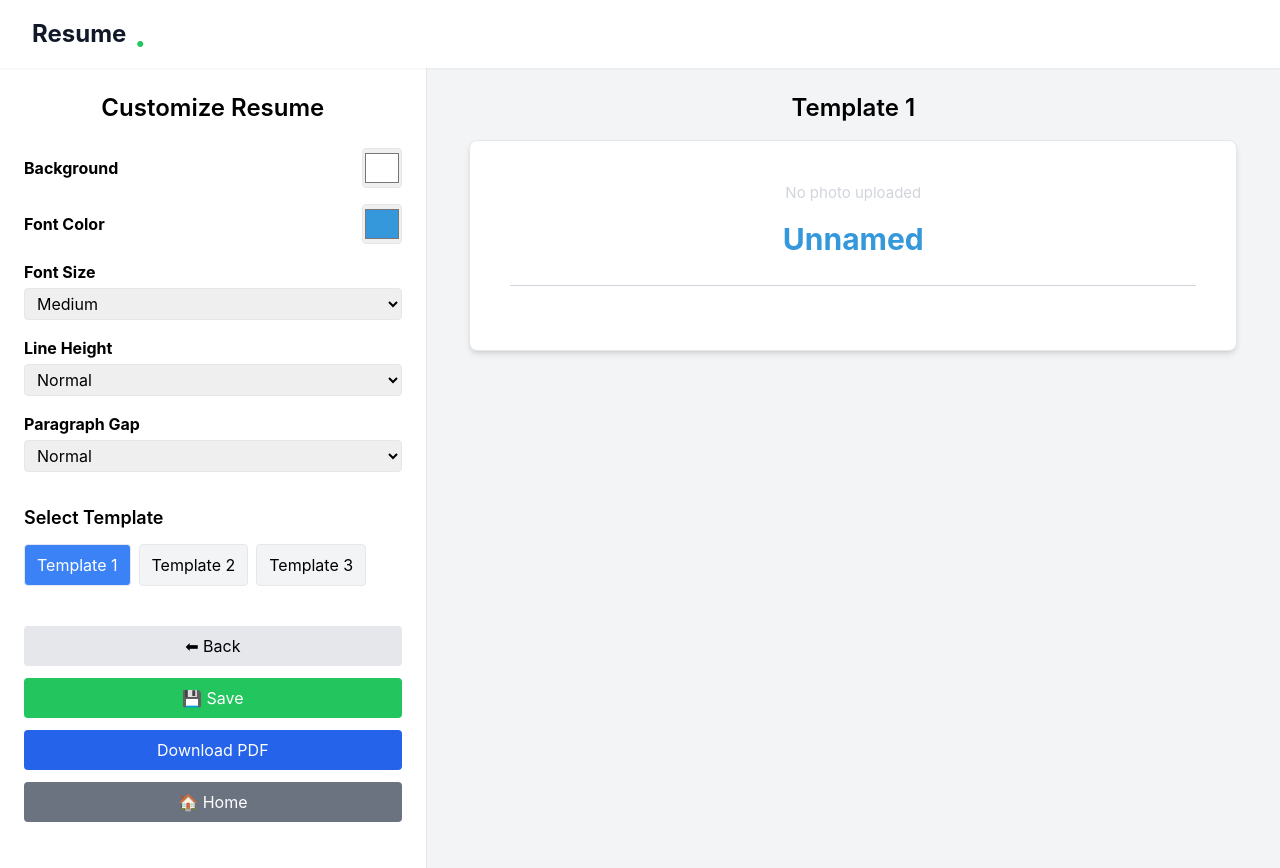
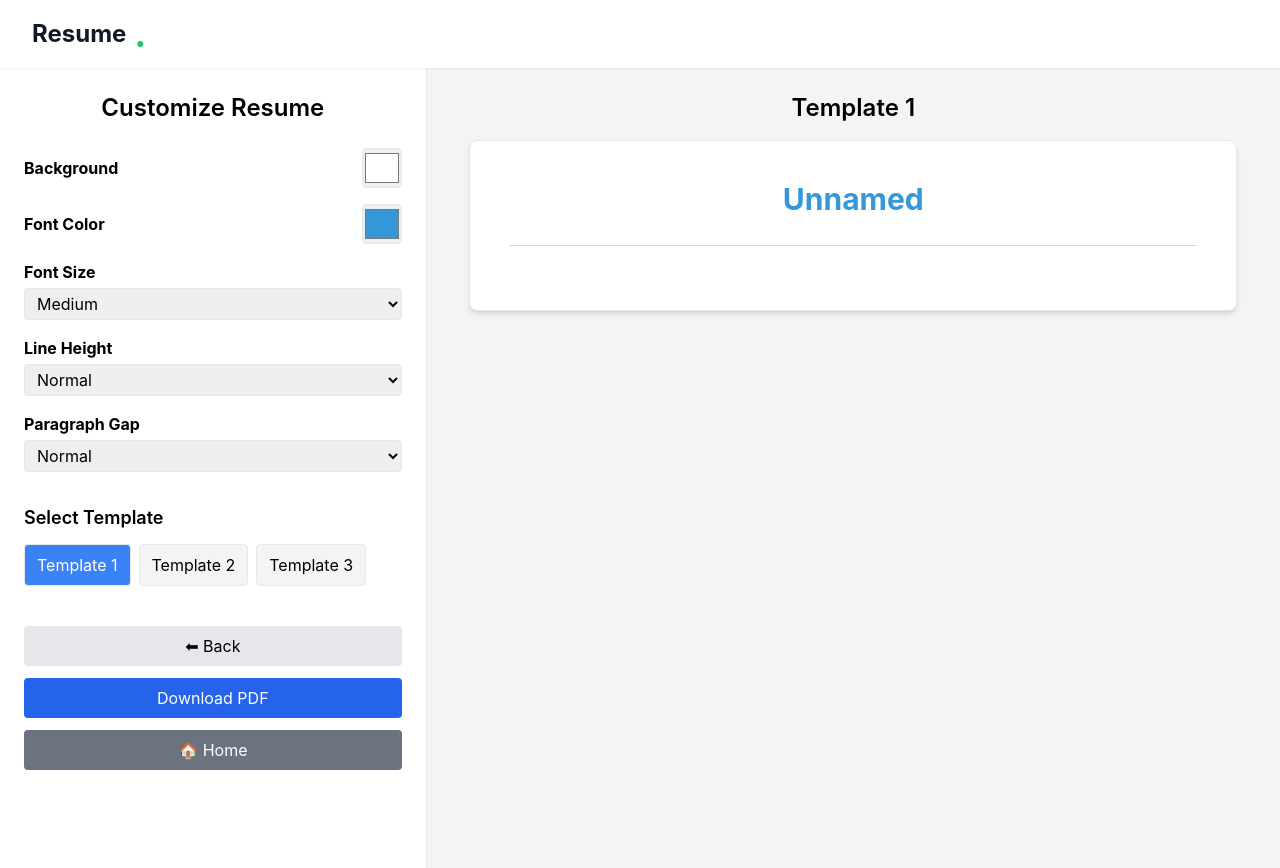
Before and after one commit to meetkumbhani2004/Create-Resume, a React (Create React App) app: page /previ in a window 1280 px wide. Built offline with nearby package versions, Linux system fonts and the light colour scheme.

Commit message:
template change

```diff
--- a/src/Component/Preview.jsx
+++ b/src/Component/Preview.jsx
@@ -43,7 +43,7 @@ export default function Step6Preview({
   </style>
         <div className="resume-header flex justify-between">
           <div>
-            {formData?.photo ? (
+                       {formData?.photo && (
   <img
     src={
       typeof formData.photo === "string"
@@ -51,10 +51,8 @@ export default function Step6Preview({
         : URL.createObjectURL(formData.photo)
     }
     alt="Profile"
-                className="w-28 h-28 object-cover rounded-full mb-4"
+    className="w-24 h-24 md:w-28 md:h-28 object-cover rounded-full mb-3 shadow-sm"
   />
-            ) : (
-              <div className="text-gray-400 mb-4">No photo uploaded</div>
 )}
             {formData.name && (
               <h1 className="text-2xl font-bold">{formData.name}</h1>
--- a/src/Component/Templateselecter.jsx
+++ b/src/Component/Templateselecter.jsx
@@ -21,35 +21,7 @@ export default function TemplateSelector({ formData, setStep }) {
     document.documentElement.style.setProperty("--theme-color", e.target.value);
   };
 
-  const handleSave = () => {
-    const currentUser = JSON.parse(localStorage.getItem("currentUser"));
-    if (!currentUser) {
-      alert("Please login first to save your resume!");
-      return;
-    }
 
-    const resumeData = {
-      formData,
-      bgColor,
-      themeColor,
-      fontSize,
-      lineHeight,
-      paragraphSpacing,
-      createdAt: new Date().toISOString(),
-    };
-
-    const allResumes =
-      JSON.parse(localStorage.getItem(`resumes_${currentUser.email}`)) || [];
-
-    allResumes.push(resumeData);
-    localStorage.setItem(
-      `resumes_${currentUser.email}`,
-      JSON.stringify(allResumes)
-    );
-
-    alert("Resume saved successfully!");
-    navigate("/dashboard");
-  };
 
 
 const generatePDF = async (formData) => {
@@ -222,12 +194,7 @@ const generatePDF = async (formData) => {
           >
             ⬅ Back
           </button>
-          <button
-            onClick={handleSave}
-            className="bg-green-500 hover:bg-green-600 text-white py-2 rounded"
-          >
-            💾 Save
-          </button>
+
           <button
   onClick={() => generatePDF(formData)}
   className="bg-blue-600 text-white px-4 py-2 rounded hover:bg-blue-700"
--- a/src/Component/Templete.jsx
+++ b/src/Component/Templete.jsx
@@ -44,7 +44,7 @@ const Template1 = ({
         {/* Header */}
         <div className="text-center mb-6">
           <div className="flex flex-col items-center">
-            {formData?.photo ? (
+            {formData?.photo && (
   <img
     src={
       typeof formData.photo === "string"
@@ -54,9 +54,8 @@ const Template1 = ({
     alt="Profile"
     className="w-24 h-24 md:w-28 md:h-28 object-cover rounded-full mb-3 shadow-sm"
   />
-            ) : (
-              <div className="text-gray-300 mb-4">No photo uploaded</div>
 )}
+
 
             <h1
               className="text-2xl md:text-3xl font-bold"
--- a/src/Component/Templete2.jsx
+++ b/src/Component/Templete2.jsx
@@ -41,7 +41,7 @@ const Template2 = ({
             style={{ backgroundColor: themeColor }}
           >
             {/* Profile Image */}
-            {formData?.photo ? (
+                        {formData?.photo && (
   <img
     src={
       typeof formData.photo === "string"
@@ -49,12 +49,8 @@ const Template2 = ({
         : URL.createObjectURL(formData.photo)
     }
     alt="Profile"
-                className="w-32 h-32 object-cover rounded-full mx-auto mb-5 shadow-md border-2 border-white"
+    className="w-24 h-24 md:w-28 md:h-28 object-cover rounded-full mb-3 shadow-sm"
   />
-            ) : (
-              <div className="text-gray-300 text-center mb-5">
-                No photo uploaded
-              </div>
 )}
 
             {/* Personal Info */}
```
Lines whose indentation alone changed are shown as unchanged.
